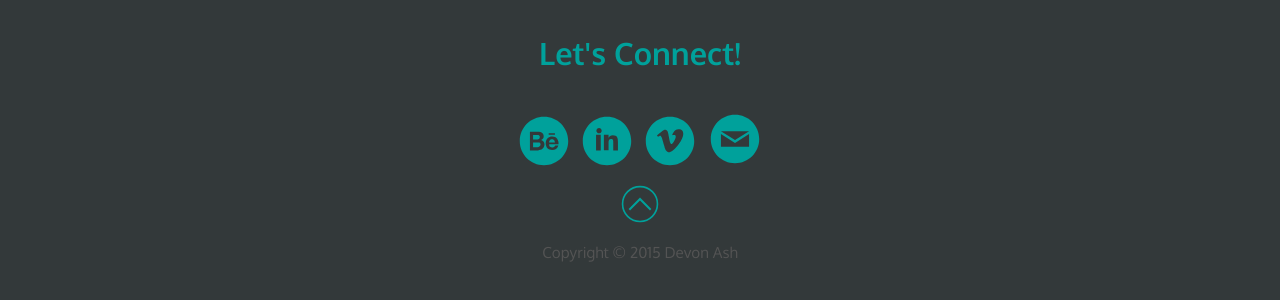
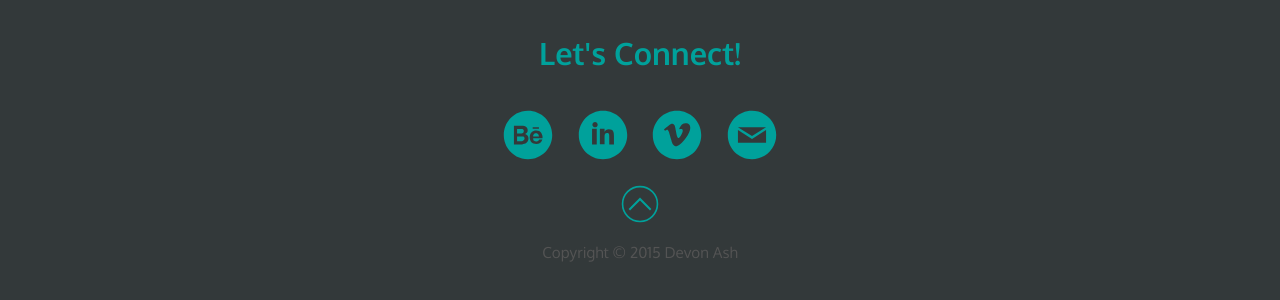
Before and after one commit to devonash/portfolio, a Jekyll site: the page built from index.html, in a window 1280 px wide. Shown: the part 1982-2282 px from the top of the page. Built offline with Jekyll 4.4.1, drawn with Linux system fonts in a browser that asks for light colours.

Commit message:
Changed margin of social media icons
Also removed “tera” class from email icon

```diff
--- a/_includes/css/my.css
+++ b/_includes/css/my.css
@@ -152,7 +152,7 @@ footer > p {
 .media-links > a {
   width: 50px;
 	padding-top: 1em;
-  margin: 0.2em;
+  margin: 0.5em;
 	display: inline-block;
 }
 
--- a/_layouts/default.html
+++ b/_layouts/default.html
@@ -48,8 +48,8 @@
       <a href="https://vimeo.com/user36545751" aria-label="Go to Devon Ash's Vimeo" rel="external">
         <img src="{{site.baseurl}}/img/socialmedia-icons-vimeo.svg" alt="Vimeo Icon">
       </a>
-      <a class="tera" href="mailto:http://devonash.ca/">
-        <img src="{{site.baseurl}}/img/socialmedia-icons-mail.svg" alt="E-mail">
+      <a href="mailto:http://devonash.ca/">
+        <img src="{{site.baseurl}}/img/socialmedia-icons-mail.svg" alt="E-mail Icon">
       </a>
     </div>
 		<a href="#top" aria-label="Go back to the top of the page"><img class="top-arrow" src="{{site.baseurl}}/img/up-arrow.svg" alt="Up Arrow"></a>
```
